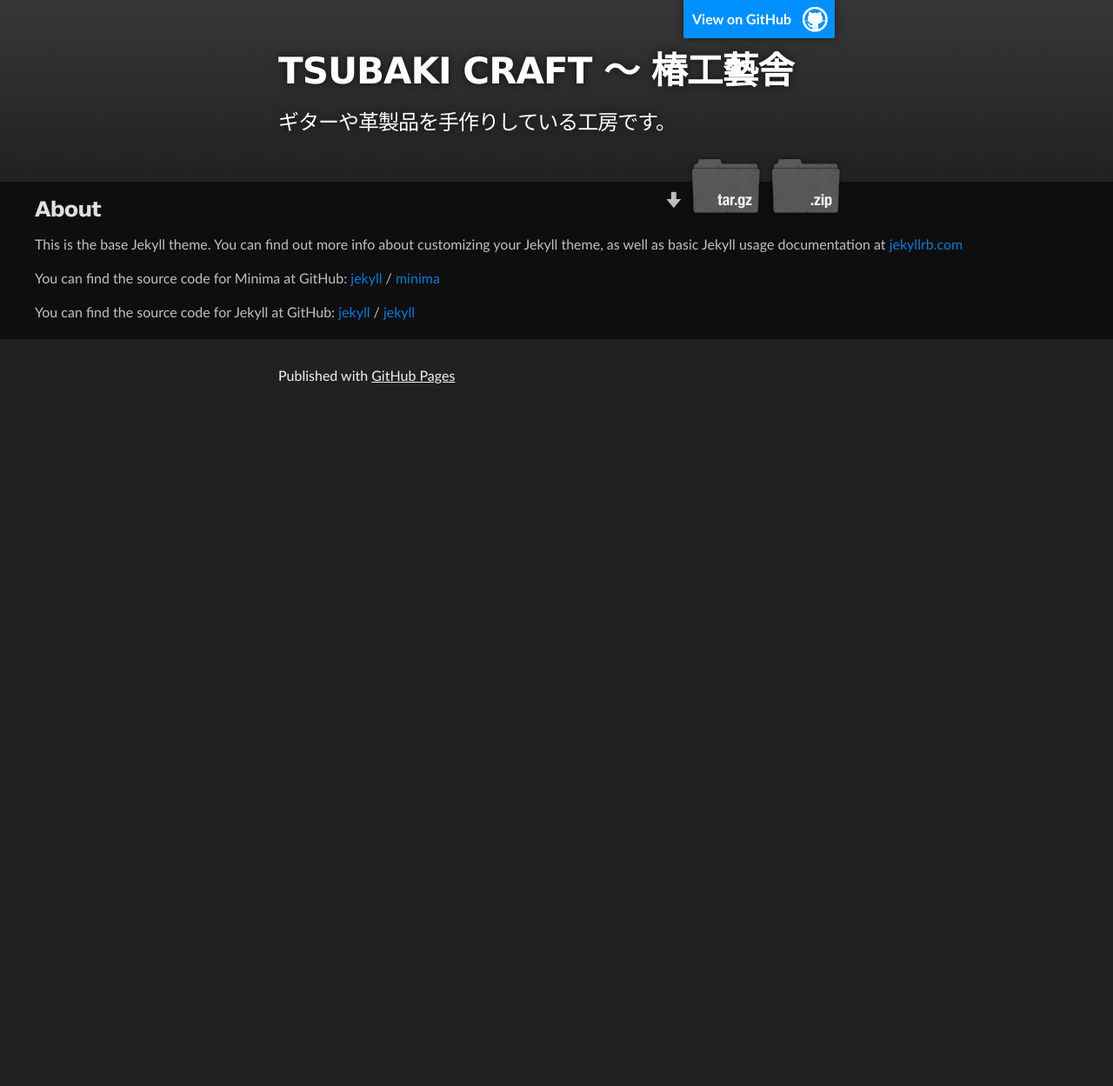
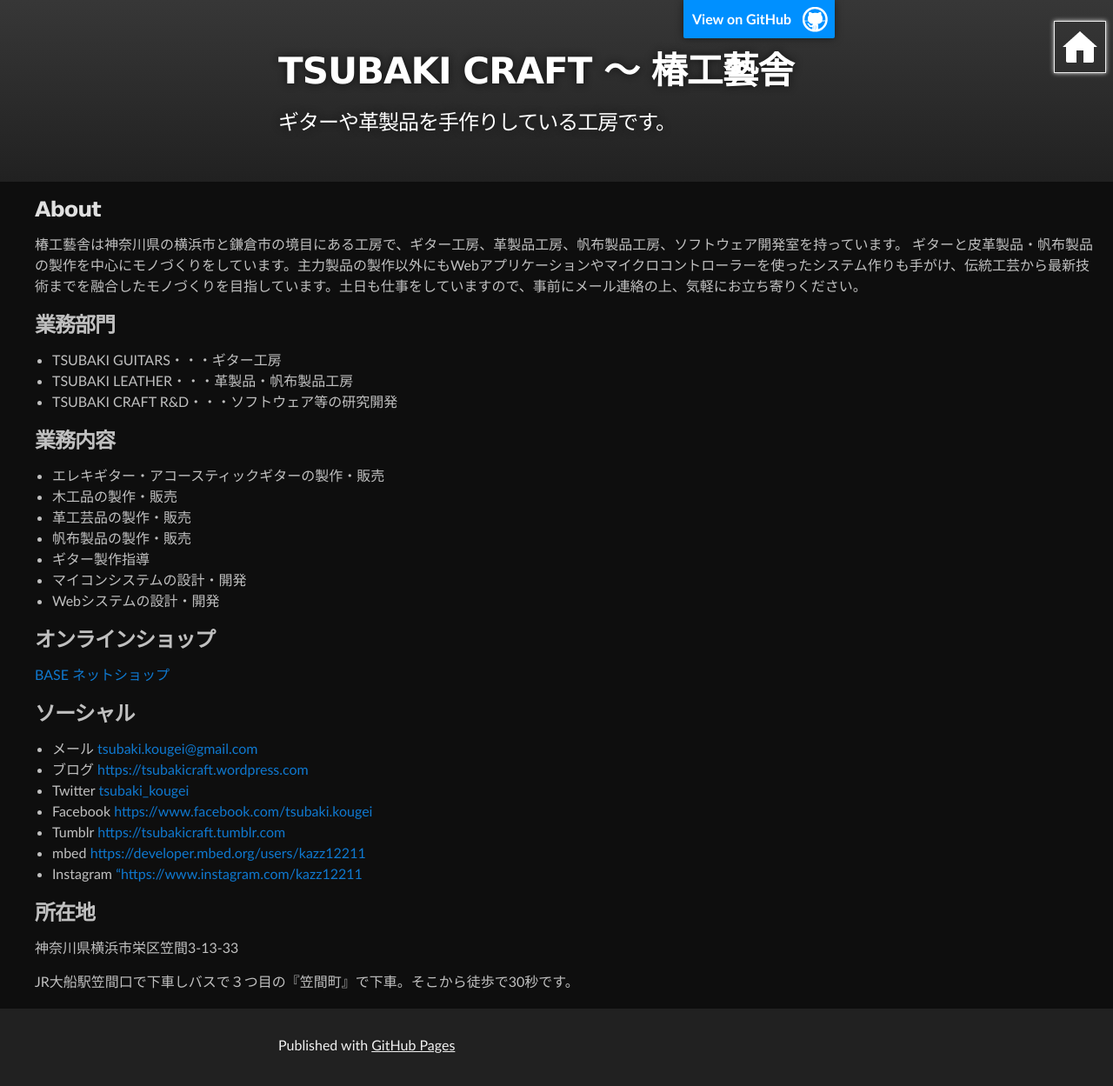
Before and after one commit to tsubakicraftjp/tsubakicraftjp.github.io, a Jekyll site: the page built from about.md, in a window 1280 px wide. Shown: the whole page at 87% size. Built offline with Jekyll 4.4.1, drawn with Linux system fonts in a browser that asks for light colours; before the commit the page ends 900 px from its top, so only the background shows below that.

Commit message:
Added home link and about link

```diff
--- a/_config.yml
+++ b/_config.yml
@@ -21,7 +21,7 @@
 url: "" # the base hostname & protocol for your site, e.g. http://example.com
 twitter_username: tsubaki_kougei
 github_username:  kazz12211
-show_downloads: true
+show_downloads: false
 date-format: "%Y-%m-%d %H:%M"
 github:
   owner_url: https://github.com/tsubakicraftjp
--- a/_layouts/home.html
+++ b/_layouts/home.html
@@ -4,6 +4,7 @@
 
 <div class="home">
 
+  <div class="top-link"><h3><a href="/about">椿工藝舎について</a></h3></div>
   <h1 class="page-heading">投稿</h1>
 
   {{ content }}
--- a/_layouts/page.html
+++ b/_layouts/page.html
@@ -2,6 +2,7 @@
 layout: default
 ---
 <article class="post">
+  <div class="top-link"><h3><a href="/"><img src="/assets/images/home-48.png"/></a></h3></div>
 
   <header class="post-header">
     <h1 class="post-title">{{ page.title | escape }}</h1>
--- a/_layouts/post.html
+++ b/_layouts/post.html
@@ -2,6 +2,8 @@
 layout: default
 ---
 <article class="post" itemscope itemtype="http://schema.org/BlogPosting">
+
+  <div class="top-link"><h3><a href="/"><img src="/assets/images/home-48.png"/></a></h3></div>
 
   <header class="post-header">
     <h1 class="post-title" itemprop="name headline">{{ page.title | escape }}</h1>
--- a/about.md
+++ b/about.md
@@ -3,16 +3,37 @@
 title: About
 permalink: /about/
 ---
+椿工藝舎は神奈川県の横浜市と鎌倉市の境目にある工房で、ギター工房、革製品工房、帆布製品工房、ソフトウェア開発室を持っています。
+ギターと皮革製品・帆布製品の製作を中心にモノづくりをしています。主力製品の製作以外にもWebアプリケーションやマイクロコントローラーを使ったシステム作りも手がけ、伝統工芸から最新技術までを融合したモノづくりを目指しています。土日も仕事をしていますので、事前にメール連絡の上、気軽にお立ち寄りください。
 
-This is the base Jekyll theme. You can find out more info about customizing your Jekyll theme, as well as basic Jekyll usage documentation at [jekyllrb.com](https://jekyllrb.com/)
+### 業務部門
+- TSUBAKI GUITARS・・・ギター工房
+- TSUBAKI LEATHER・・・革製品・帆布製品工房
+- TSUBAKI CRAFT R&D・・・ソフトウェア等の研究開発
 
-You can find the source code for Minima at GitHub:
-[jekyll][jekyll-organization] /
-[minima](https://github.com/jekyll/minima)
+### 業務内容
+- エレキギター・アコースティックギターの製作・販売
+- 木工品の製作・販売
+- 革工芸品の製作・販売
+- 帆布製品の製作・販売
+- ギター製作指導
+- マイコンシステムの設計・開発
+- Webシステムの設計・開発
 
-You can find the source code for Jekyll at GitHub:
-[jekyll][jekyll-organization] /
-[jekyll](https://github.com/jekyll/jekyll)
+### オンラインショップ
+[BASE ネットショップ](https://tsubakicraft.thebase.in)
 
+### ソーシャル
+- メール [tsubaki.kougei@gmail.com](mailto:tsubaki.kougei@gmail.com)
+- ブログ [https://tsubakicraft.wordpress.com](https://tsubakicraft.wordpress.com)
+- Twitter [tsubaki_kougei](https://twitter.com/tsubaki_kougei)
+- Facebook [https://www.facebook.com/tsubaki.kougei](https://www.facebook.com/tsubaki.kougei)
+- Tumblr [https://tsubakicraft.tumblr.com](https://tsubakicraft.tumblr.com)
+- mbed [https://developer.mbed.org/users/kazz12211](https://developer.mbed.org/users/kazz12211)
+- Instagram ["https://www.instagram.com/kazz12211]("https://www.instagram.com/kazz12211)
 
-[jekyll-organization]: https://github.com/jekyll
+### 所在地
+
+神奈川県横浜市栄区笠間3-13-33
+
+JR大船駅笠間口で下車しバスで３つ目の『笠間町』で下車。そこから徒歩で30秒です。
--- a/assets/css/style.scss
+++ b/assets/css/style.scss
@@ -59,3 +59,20 @@
 a.post-content:visited {
   color: #b0b0b0;
 }
+
+.top-link {
+  position: absolute; top:4px; right:8px;
+  color: #c0c0c0;
+}
+.top-link h3 {
+  font-size:16px;
+}
+.top-link a {
+  color: #b0b0b0;
+}
+.top-link a:hover {
+  color: #fff;
+}
+.top-link a:visited {
+  color: #b0b0b0;
+}
```
Also changed, not shown: assets/images/home-48.png (added).
